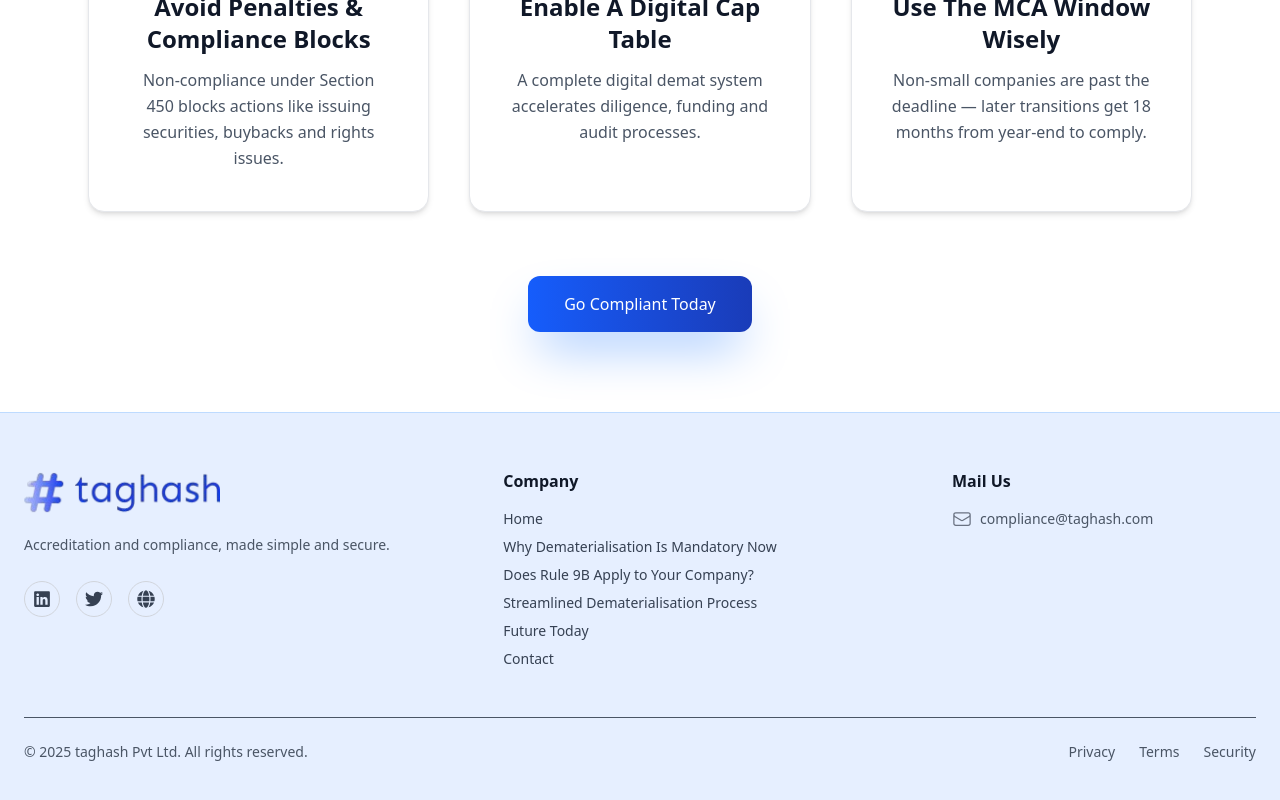
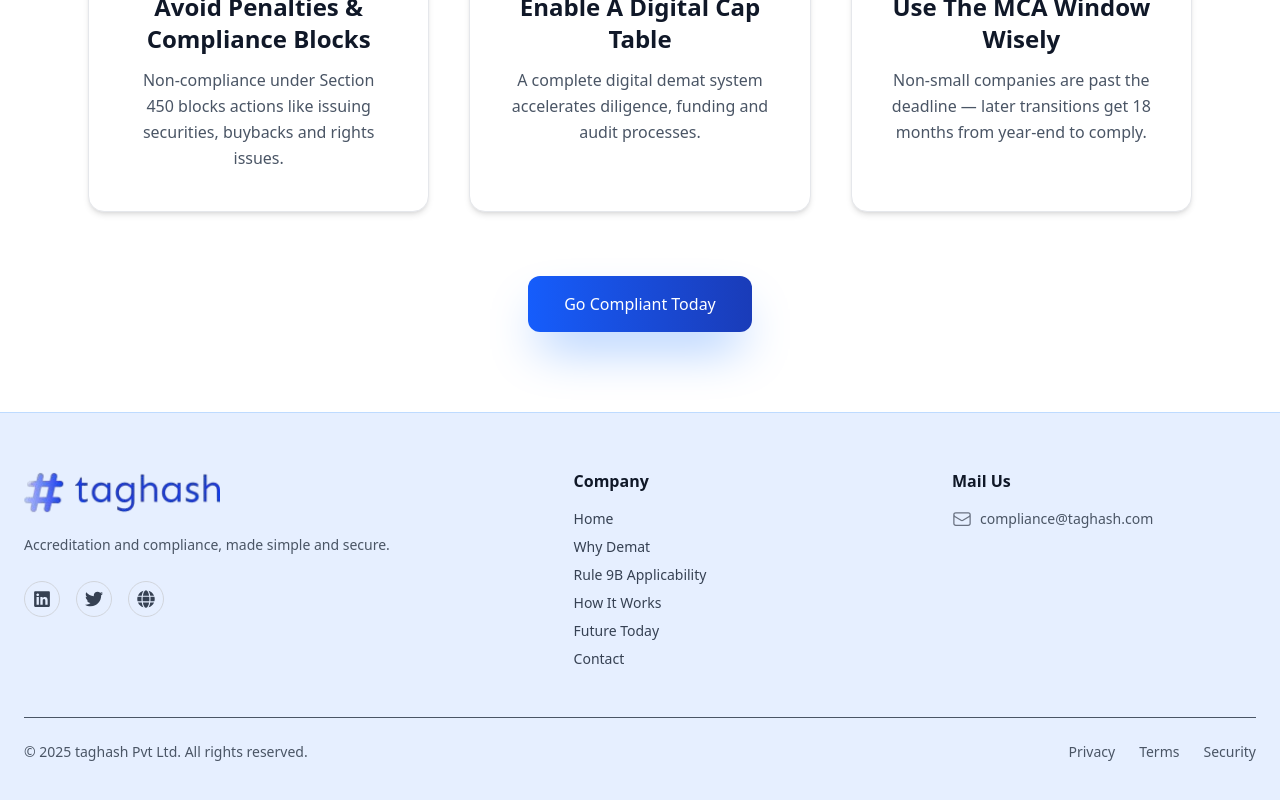
Before and after one commit to Dhanalakshmisherugar14/landingpage, a React (Vite) app: page / in a window 1280 px wide. Shown: the part 4185-4985 px from the top of the page. Built offline with nearby package versions, Linux system fonts and the light colour scheme; a web font is replaced by a local one.

Commit message:
changes in footer

```diff
--- a/src/components/Footer.jsx
+++ b/src/components/Footer.jsx
@@ -37,12 +37,12 @@ const Footer = () => {
             <div className="text-center md:text-left">
               <h3 className="font-semibold text-gray-900 mb-4">Company</h3>
               <ul className="space-y-2 text-sm">
-                <li><a href="#" className="hover:text-blue-600 transition">Home</a></li>
-                <li><a href="#" className="hover:text-blue-600 transition">Why Dematerialisation Is Mandatory Now</a></li>
-                <li><a href="#" className="hover:text-blue-600 transition">Does Rule 9B Apply to Your Company?</a></li>
-                <li><a href="#" className="hover:text-blue-600 transition">Streamlined Dematerialisation Process</a></li>
-                <li><a href="#" className="hover:text-blue-600 transition">Future Today</a></li>
-                <li><a href="#" className="hover:text-blue-600 transition">Contact</a></li>
+                <li><a href="#herosection" className="hover:text-blue-600 transition">Home</a></li>
+                <li><a href="#why-demat" className="hover:text-blue-600 transition">Why Demat</a></li>
+                <li><a href="#rule9b-check" className="hover:text-blue-600 transition">Rule 9B Applicability</a></li>
+                <li><a href="#demat-process" className="hover:text-blue-600 transition">How It Works</a></li>
+                <li><a href="#act-now" className="hover:text-blue-600 transition">Future Today</a></li>
+                <li><a href="#contact" className="hover:text-blue-600 transition">Contact</a></li>
               </ul>
             </div>
           </div>
```
